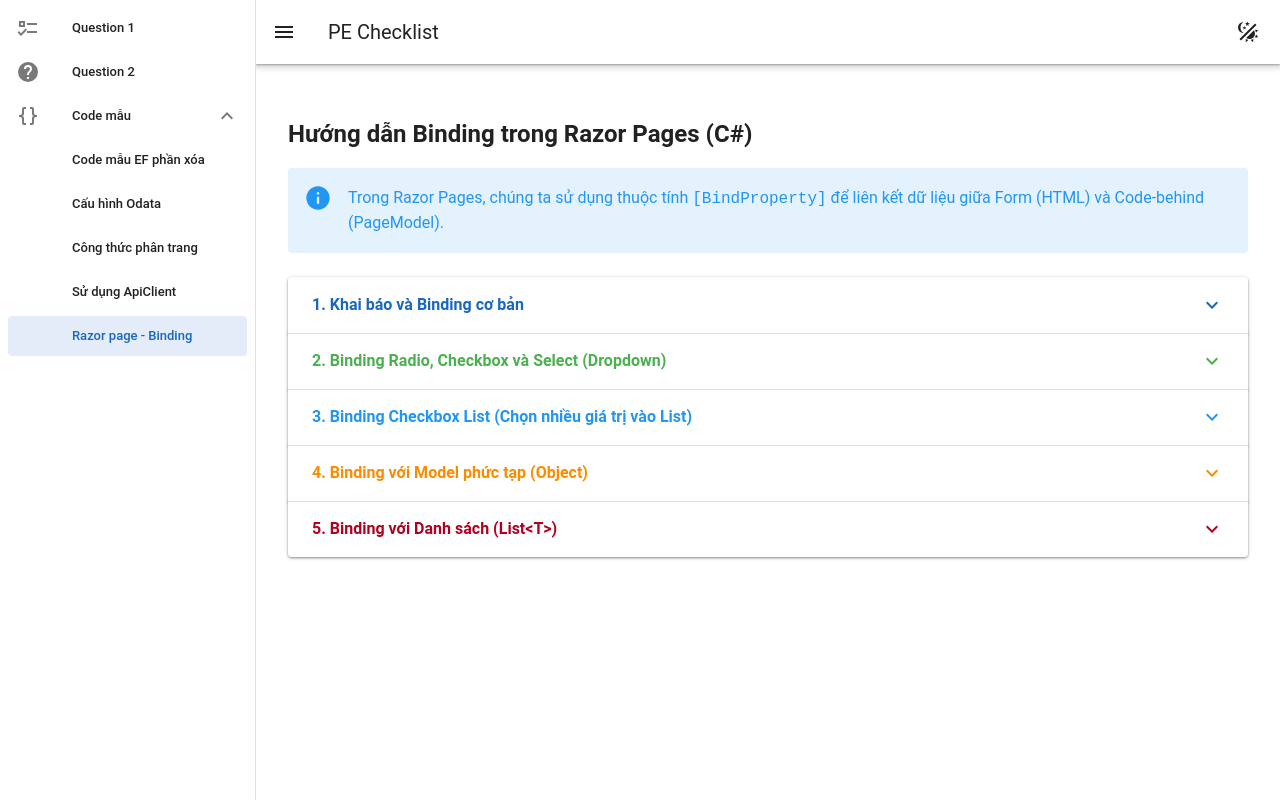
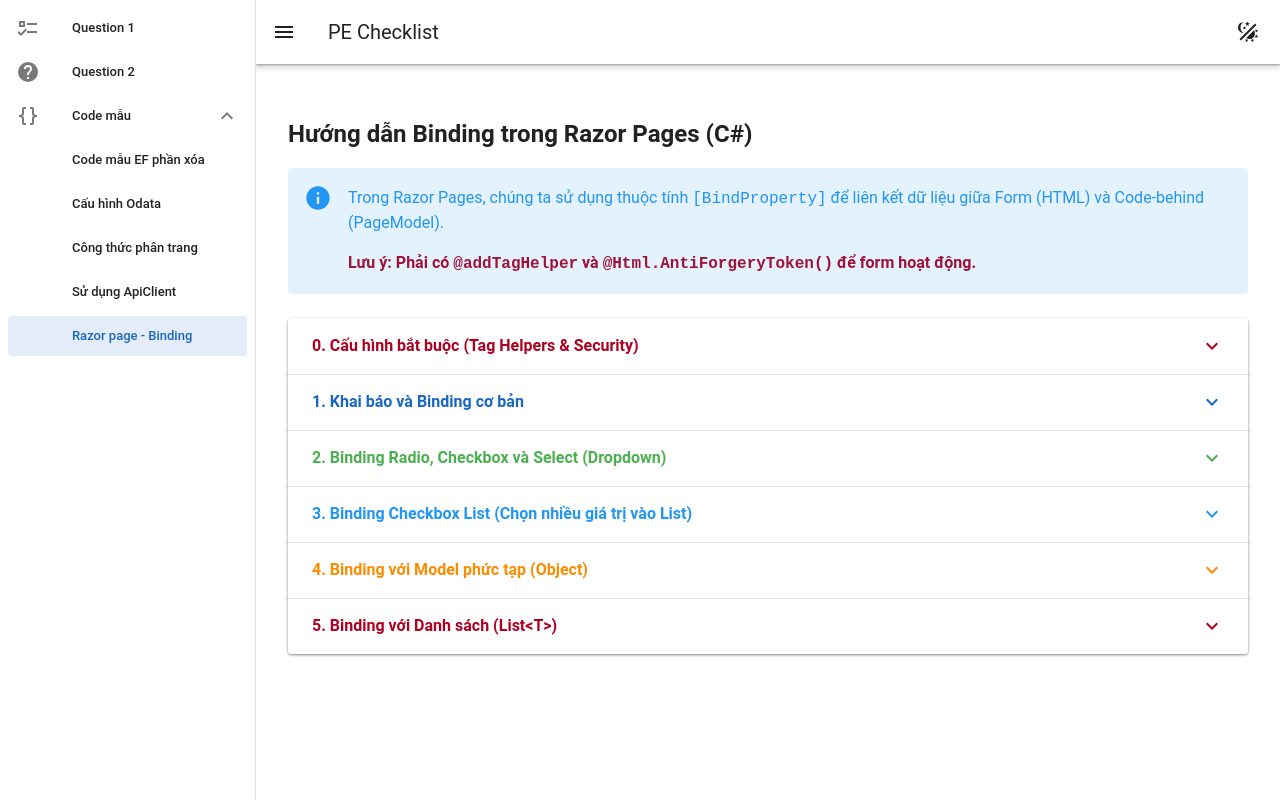
Before and after one commit to quocdkhe/pe-checklist, a Vue app: page /#/razor-page in a window 1280 px wide. Built offline with nearby package versions, Linux system fonts and the light colour scheme.

Commit message:
configure tag helper

```diff
--- a/src/pages/RazorPage.vue
+++ b/src/pages/RazorPage.vue
@@ -5,10 +5,31 @@
         <h2 class="mb-4">Hướng dẫn Binding trong Razor Pages (C#)</h2>
 
         <v-alert type="info" variant="tonal" class="mb-6">
-          Trong Razor Pages, chúng ta sử dụng thuộc tính <code>[BindProperty]</code> để liên kết dữ liệu giữa Form (HTML) và Code-behind (PageModel).
+          <p>Trong Razor Pages, chúng ta sử dụng thuộc tính <code>[BindProperty]</code> để liên kết dữ liệu giữa Form (HTML) và Code-behind (PageModel).</p>
+          <p class="mt-2 font-weight-bold italic text-error">Lưu ý: Phải có <code>@addTagHelper</code> và <code>@Html.AntiForgeryToken()</code> để form hoạt động.</p>
         </v-alert>
 
         <v-expansion-panels multiple>
+          <!-- 0. Lưu ý bắt buộc -->
+          <v-expansion-panel>
+            <v-expansion-panel-title class="text-error font-weight-bold">
+              0. Cấu hình bắt buộc (Tag Helpers & Security)
+            </v-expansion-panel-title>
+            <v-expansion-panel-text>
+              <p class="mb-4">Để sử dụng được các <code>asp-for</code> và submit form thành công, bạn CẦN có các dòng sau:</p>
+
+              <p class="text-subtitle-2 ml-1 text-grey">_ViewImports.cshtml (hoặc đầu file .cshtml)</p>
+              <Code text="@addTagHelper *, Microsoft.AspNetCore.Mvc.TagHelpers" language="html" class="mb-4"></Code>
+
+              <p class="text-subtitle-2 ml-1 text-grey">Bên trong thẻ &lt;form&gt;</p>
+              <Code text="@Html.AntiForgeryToken()" language="html"></Code>
+
+              <v-alert type="warning" density="compact" variant="tonal" class="mt-4">
+                Nếu thiếu <code>@addTagHelper</code>, các thuộc tính <code>asp-for</code> sẽ bị trình duyệt coi là attribute thường và không có tác dụng binding. Nếu thiếu <code>AntiForgeryToken</code>, bạn sẽ gặp lỗi <strong>400 Bad Request</strong> khi submit.
+              </v-alert>
+            </v-expansion-panel-text>
+          </v-expansion-panel>
+
           <!-- 1. Cơ bản về BindProperty -->
           <v-expansion-panel>
             <v-expansion-panel-title class="text-primary font-weight-bold">
```
